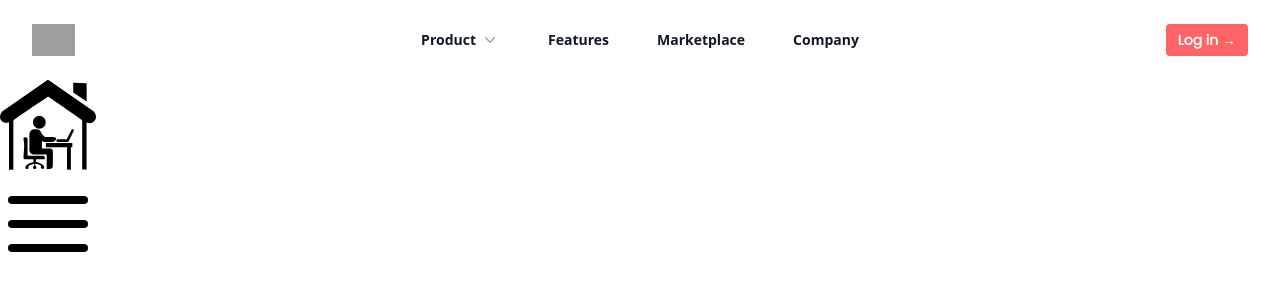
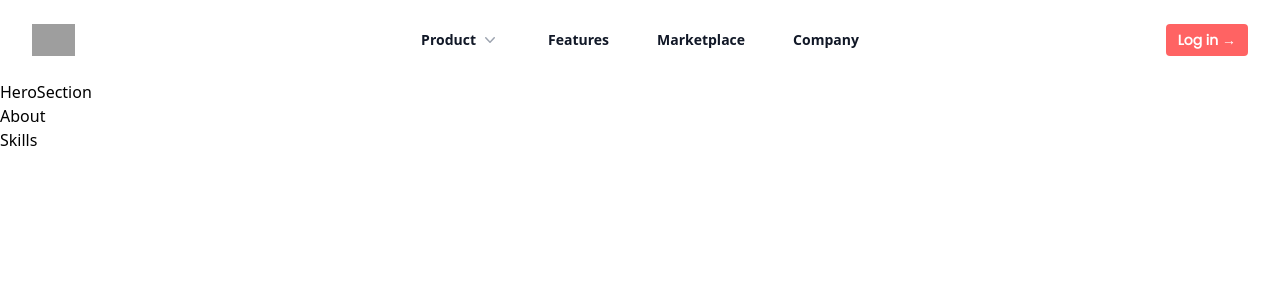
Before and after one commit to anantamishra/cct-csit-4-next, a Next.js app: page / in a window 1280 px wide. Shown: the top 300 px of the page. Built offline with nearby package versions, Linux system fonts and the light colour scheme; grey boxes are pictures that could not be loaded.

Commit message:
init project

```diff
--- a/src/app/about/page.jsx
+++ /dev/null
@@ -1,7 +0,0 @@
-import React from "react";
-
-function AboutPage() {
-  return <div>AboutPage</div>;
-}
-
-export default AboutPage;
--- a/src/app/layout.js
+++ b/src/app/layout.js
@@ -1,7 +1,4 @@
-
-import { AppFooter, AppHeader } from "@/components";
 import "./globals.css";
-
 
 export const metadata = {
   title: "Create Next App",
@@ -12,9 +9,7 @@ export default function RootLayout({ children }) {
   return (
     <html lang="en">
       <body >
-        <AppHeader />
         {children}
-        <AppFooter />
       </body>
     </html>
   );
--- a/src/app/page.js
+++ b/src/app/page.js
@@ -1,8 +1,12 @@
-import Image from "next/image";
+import { About, AppHeader, HeroSection, Skills } from "@/components";
 
 export default function Home() {
   return (
     <>
+      <AppHeader />
+      <HeroSection />
+      <About />
+      <Skills />
     </>
   );
 }
--- /dev/null
+++ b/src/components/About.jsx
@@ -0,0 +1,5 @@
+import React from "react";
+
+export const About = () => {
+  return <div>About</div>;
+};
--- /dev/null
+++ b/src/components/Contact.jsx
@@ -0,0 +1,5 @@
+import React from "react";
+
+export const Contact = () => {
+  return <div>Contact</div>;
+};
--- /dev/null
+++ b/src/components/Experiences.jsx
@@ -0,0 +1,5 @@
+import React from "react";
+
+export const Experiences = () => {
+  return <div>Experiences</div>;
+};
--- /dev/null
+++ b/src/components/HeroSection.jsx
@@ -0,0 +1,5 @@
+import React from "react";
+
+export const HeroSection = () => {
+  return <div>HeroSection</div>;
+};
--- /dev/null
+++ b/src/components/Projects.jsx
@@ -0,0 +1,5 @@
+import React from "react";
+
+export const Projects = () => {
+  return <div>Projects</div>;
+};
--- /dev/null
+++ b/src/components/Skills.jsx
@@ -0,0 +1,5 @@
+import React from "react";
+
+export const Skills = () => {
+  return <div>Skills</div>;
+};
--- a/src/components/index.js
+++ b/src/components/index.js
@@ -1,2 +1,8 @@
+export * from './About'
 export * from './AppFooter'
 export * from './AppHeader'
+export * from './Contact'
+export * from './Experiences'
+export * from './HeroSection'
+export * from './Skills'
+export * from '/Projects'
```
